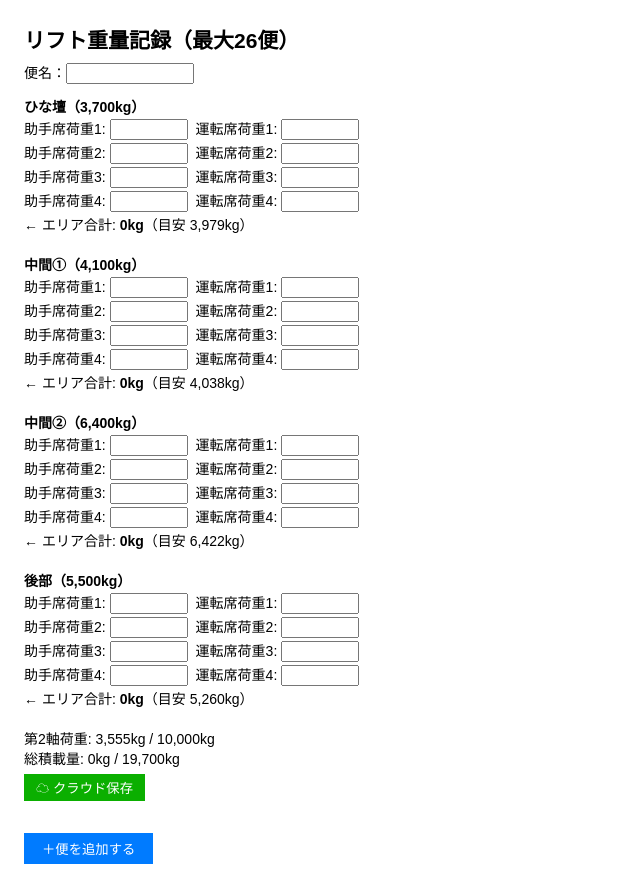
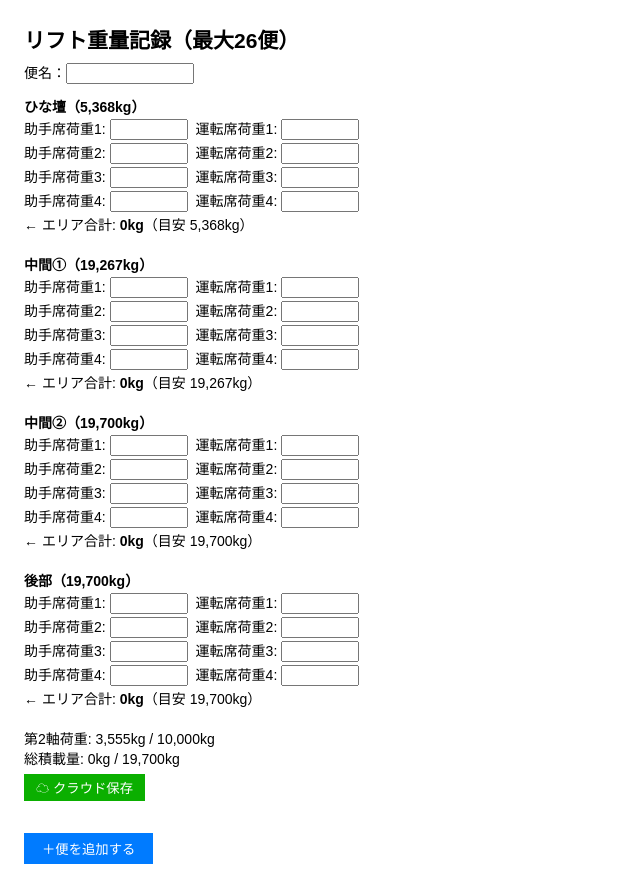
Before and after one commit to Toyotayusou1111/-, a React (Create React App) app: page / in a window 1280 px wide. Shown: the whole page, without its empty margins (0-640 px from the left). Built offline with nearby package versions, Linux system fonts and the light colour scheme.

Commit message:
Update App.js

```diff
--- a/src/App.js
+++ b/src/App.js
@@ -1,25 +1,24 @@
 import React, { useState, useRef } from "react";
 import { db, collection, addDoc, serverTimestamp } from "./firebase";
 
-/* ─────────── 設定値 ─────────── */
 const MAX_TOTAL = 19700;
 const MAX_AXLE  = 10000;
 
-/* 学習比率（19.7t 換算） */
-const RATIO = { ひな壇: 0.202, 中間1: 0.205, 中間2: 0.326, 後部: 0.267 };
+const AXLE_COEF = {
+  ひな壇:  1.2006,
+  中間1:   0.3345,
+  中間2:   0.1491,
+  後部:   -0.218,
+};
 
-/* 第2軸 係数（＋前寄り／−後寄り） */
-const AXLE_COEF = { ひな壇: 1.2006, 中間1: 0.3345, 中間2: 0.1491, 後部: -0.218 };
 const INTERCEPT = 3554.87;
 
-/* 表示エリア定義 */
 const AREAS = [
-  { key: "ひな壇", label: "ひな壇（3,700kg）" },
-  { key: "中間1", label: "中間①（4,100kg）" },
-  { key: "中間2", label: "中間②（6,400kg）" },
-  { key: "後部",   label: "後部（5,500kg）" },
+  { key: "ひな壇", label: "ひな壇" },
+  { key: "中間1", label: "中間①" },
+  { key: "中間2", label: "中間②" },
+  { key: "後部",   label: "後部" },
 ];
-/* ───────────────────────── */
 
 const blankRows = () => Array(4).fill({ left: "", right: "" });
 const newEntry  = () => ({
@@ -32,87 +31,48 @@ export default function App() {
 
   const num = (v) => parseFloat(v) || 0;
 
-  const areaSum = (entry, areaKey) =>
-    entry[areaKey].reduce((s, r) => s + num(r.left) + num(r.right), 0);
+  const areaSum = (entry, key) =>
+    entry[key].reduce((sum, row) => sum + num(row.left) + num(row.right), 0);
 
-  /* 総重量 + 第2軸荷重 */
-  const totals = (entry) => {
-    const total = AREAS.reduce((s, a) => s + areaSum(entry, a.key), 0);
-    const axle  =
+  const calcTotals = (entry) => {
+    const total = AREAS.reduce((sum, { key }) => sum + areaSum(entry, key), 0);
+    const axle =
       areaSum(entry, "ひな壇") * AXLE_COEF.ひな壇 +
       areaSum(entry, "中間1") * AXLE_COEF.中間1 +
       areaSum(entry, "中間2") * AXLE_COEF.中間2 +
-      areaSum(entry, "後部")   * AXLE_COEF.後部   +
+      areaSum(entry, "後部")   * AXLE_COEF.後部 +
       INTERCEPT;
     return { total, axle };
   };
 
-  /* 🟢 目安を“全エリア同時”で計算（軸重バランス考慮） */
-  const generateSuggestions = (entry) => {
-    const { total, axle } = totals(entry);
-    let remTotal = MAX_TOTAL - total;
-    let remAxle  = MAX_AXLE  - axle;
+  const suggest = (entry, areaKey) => {
+    const { total, axle } = calcTotals(entry);
+    const remTotal = MAX_TOTAL - total;
+    const remAxle  = MAX_AXLE  - axle;
+    const coef = AXLE_COEF[areaKey];
 
-    /* 各エリアの理想不足量を計算 */
-    const needs = AREAS.map((a) => ({
-      key:  a.key,
-      need: Math.max(0, Math.round(MAX_TOTAL * RATIO[a.key] - areaSum(entry, a.key)))
-    }));
-
-    /* 結果を格納 */
-    const sug = { ひな壇:0, 中間1:0, 中間2:0, 後部:0 };
-
-    /* 1️⃣ 軸重が超過（remAxle ≤ 0）の場合は、後部(負係数)から埋めて補正 */
-    if (remAxle < 0) {
-      for (const a of needs.filter(n => AXLE_COEF[n.key] < 0 && n.need > 0)) {
-        const maxByAxle = (-remAxle) / (-AXLE_COEF[a.key]);
-        const add = Math.min(a.need, remTotal, maxByAxle);
-        if (add >= 300) {
-          sug[a.key] = add;
-          remTotal  -= add;
-          remAxle   += add * AXLE_COEF[a.key];   // remAxle は増減
-        }
-        if (remAxle >= 0 || remTotal <= 0) break;
-      }
+    let maxByAxle = Infinity;
+    if (coef > 0) {
+      maxByAxle = remAxle > 0 ? remAxle / coef : 0;
     }
 
-    /* 2️⃣ 残り容量で、前寄りエリア→中央エリア→後部の順に割当て */
-    const ordered = [...needs].sort((a, b) => AXLE_COEF[a.key] - AXLE_COEF[b.key]); // 小→大
-    for (const a of ordered) {
-      if (sug[a.key] > 0 || a.need === 0 || remTotal <= 0) continue;
-
-      const coef = AXLE_COEF[a.key];
-      /* 軸重側の制約 */
-      const maxByAxle =
-        coef >= 0
-          ? (remAxle > 0 ? remAxle / coef : 0)
-          : Infinity;
-
-      const add = Math.min(a.need, remTotal, maxByAxle);
-      if (add >= 300) {
-        sug[a.key] = add;
-        remTotal -= add;
-        remAxle  -= add * (-coef);  // 前向きは残りAxle減る、後向きは増える (向き逆に注意)
-      }
-    }
-    return sug;
+    const addable = Math.floor(Math.max(0, Math.min(remTotal, maxByAxle)));
+    return addable >= 300 ? addable : 0;
   };
 
-  /* 📌 入力更新 */
   const setVal = (ei, k, ri, side, value) =>
     setEntries((prev) => {
       const cp = [...prev];
-      const rows = cp[ei][k].map(r => ({ ...r }));
+      const rows = cp[ei][k].map((r) => ({ ...r }));
       rows[ri] = { ...rows[ri], [side]: value };
       cp[ei][k] = rows;
       return cp;
     });
 
-  /* Enter で次入力へ */
   const nextField = (e, ei, k, ri, side) => {
     if (e.key !== "Enter") return;
     e.preventDefault();
-    const aIdx = AREAS.findIndex(a => a.key === k);
+    const aIdx = AREAS.findIndex((a) => a.key === k);
     const tgt =
       side === "left" ? [ei, k, ri, "right"] :
       ri < 3          ? [ei, k, ri + 1, "left"] :
@@ -120,58 +80,56 @@ export default function App() {
     if (tgt) refMap.current[tgt.join("-")]?.focus();
   };
 
-  /* ========== 画面 ========== */
   return (
     <div style={{ padding: "1rem", fontFamily: "sans-serif", fontSize: 14 }}>
       <h2 style={{ margin: "0 0 8px" }}>リフト重量記録（最大26便）</h2>
 
-      {entries.map((ent, ei) => {
-        const { total, axle } = totals(ent);
-        const sugMap = generateSuggestions(ent);
+      {entries.map((entry, ei) => {
+        const { total, axle } = calcTotals(entry);
 
         return (
           <div key={ei} style={{ marginBottom: 32 }}>
-            {/* 便名入力 */}
             <div style={{ marginBottom: 12 }}>
               便名：<input
-                value={ent.便名}
-                onChange={e => {
-                  const cp = [...entries]; cp[ei].便名 = e.target.value; setEntries(cp);
+                value={entry.便名}
+                onChange={(e) => {
+                  const cp = [...entries];
+                  cp[ei].便名 = e.target.value;
+                  setEntries(cp);
                 }}
                 style={{ width: 120 }}
               />
             </div>
 
-            {/* 各エリア入力 */}
             {AREAS.map(({ key, label }) => (
               <div key={key} style={{ marginBottom: 20 }}>
-                <b>{label}</b>
-                {ent[key].map((row, ri) => (
+                <b>{label}（{Math.round(suggest(entry, key) + areaSum(entry, key)).toLocaleString()}kg）</b>
+                {entry[key].map((row, ri) => (
                   <div key={ri} style={{ margin: "2px 0" }}>
                     助手席荷重{ri + 1}:{" "}
                     <input
                       type="number"
                       value={row.left}
-                      onChange={e => setVal(ei, key, ri, "left", e.target.value)}
-                      onKeyDown={e => nextField(e, ei, key, ri, "left")}
-                      ref={el => refMap.current[`${ei}-${key}-${ri}-left`] = el}
+                      onChange={(e) => setVal(ei, key, ri, "left", e.target.value)}
+                      onKeyDown={(e) => nextField(e, ei, key, ri, "left")}
+                      ref={(el) => (refMap.current[`${ei}-${key}-${ri}-left`] = el)}
                       style={{ width: 70, marginRight: 8 }}
                     />
                     運転席荷重{ri + 1}:{" "}
                     <input
                       type="number"
                       value={row.right}
-                      onChange={e => setVal(ei, key, ri, "right", e.target.value)}
-                      onKeyDown={e => nextField(e, ei, key, ri, "right")}
-                      ref={el => refMap.current[`${ei}-${key}-${ri}-right`] = el}
+                      onChange={(e) => setVal(ei, key, ri, "right", e.target.value)}
+                      onKeyDown={(e) => nextField(e, ei, key, ri, "right")}
+                      ref={(el) => (refMap.current[`${ei}-${key}-${ri}-right`] = el)}
                       style={{ width: 70 }}
                     />
                   </div>
                 ))}
                 <div>
-                  ← エリア合計: <b>{areaSum(ent, key).toLocaleString()}kg</b>
-                  {sugMap[key] > 0 && (
-                    <>（目安 {sugMap[key].toLocaleString()}kg）</>
+                  ← エリア合計: <b>{areaSum(entry, key).toLocaleString()}kg</b>
+                  {suggest(entry, key) > 0 && (
+                    <>（目安 {suggest(entry, key).toLocaleString()}kg）</>
                   )}
                 </div>
               </div>
@@ -180,13 +138,12 @@ export default function App() {
             <div>第2軸荷重: {Math.round(axle).toLocaleString()}kg / {MAX_AXLE.toLocaleString()}kg</div>
             <div>総積載量:  {Math.round(total).toLocaleString()}kg / {MAX_TOTAL.toLocaleString()}kg</div>
 
-            {/* クラウド保存 */}
             <button
               onClick={async () => {
                 try {
                   await addDoc(collection(db, "liftLogs"), {
-                    ...ent,
-                    ...totals(ent),
+                    ...entry,
+                    ...calcTotals(entry),
                     timestamp: serverTimestamp(),
                   });
                   alert("✅ クラウドに保存しました");
@@ -209,7 +166,6 @@ export default function App() {
         );
       })}
 
-      {/* 便追加 */}
       {entries.length < 26 && (
         <button
           onClick={() => setEntries([...entries, newEntry()])}
```
